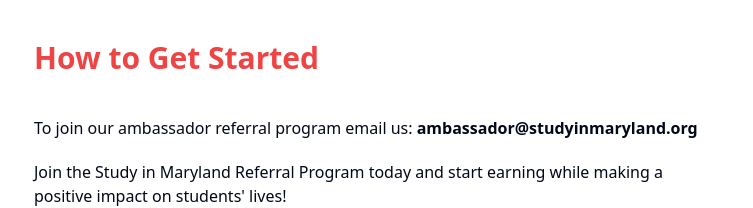
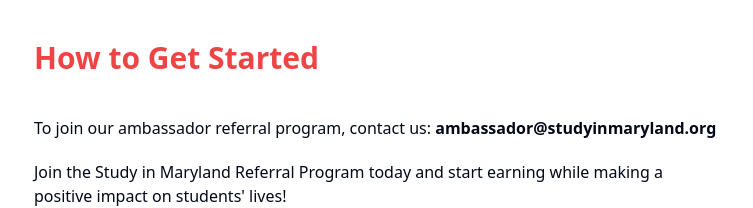
Before and after one commit to Babithkp/studyinmaryland-frontend, a React (Vite) app: page /referralProgram in a window 1280 px wide. Shown: the part 2089-2297 px from the top of the page, without its empty margins (262-1015 px from the left). Built offline with nearby package versions, Linux system fonts and the light colour scheme; no server answers.

Commit message:
removed comma

```diff
--- a/src/components/app/ReferralProgram.tsx
+++ b/src/components/app/ReferralProgram.tsx
@@ -152,7 +152,7 @@
             How to Get Started
           </p>
           <div className="text-md my-5">
-            <p>To join our ambassador referral program email us: <span className="font-bold">ambassador@studyinmaryland.org </span></p>
+            <p>To join our ambassador referral program, contact us: <span className="font-bold">ambassador@studyinmaryland.org </span></p>
             <p className="text-md my-5">
               Join the Study in Maryland Referral Program today and start
               earning while making a positive impact on students' lives!
--- a/src/components/app/Scholarships.tsx
+++ b/src/components/app/Scholarships.tsx
@@ -105,7 +105,7 @@
               </li>
               <li>
                 <span className="text-lg font-bold">Application Deadline:</span>
-                <p>October, 18th 2024.</p>
+                <p>October 18th, 2024.</p>
               </li>
             </ul>
           </div>
```
